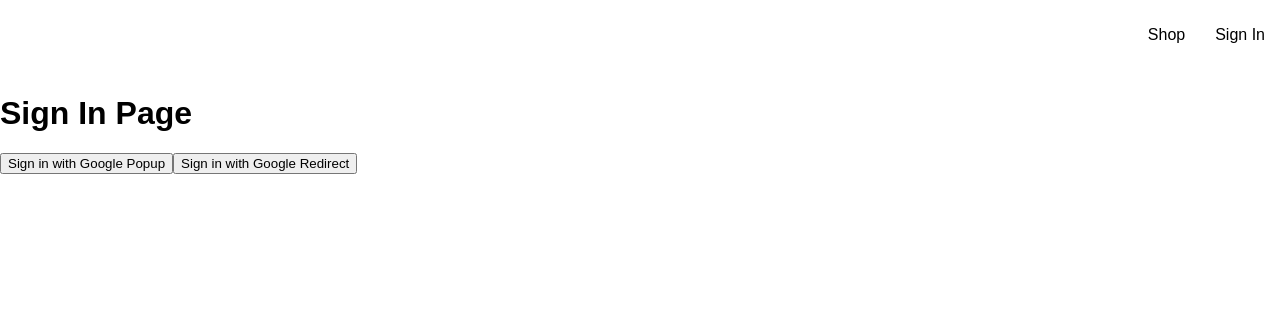
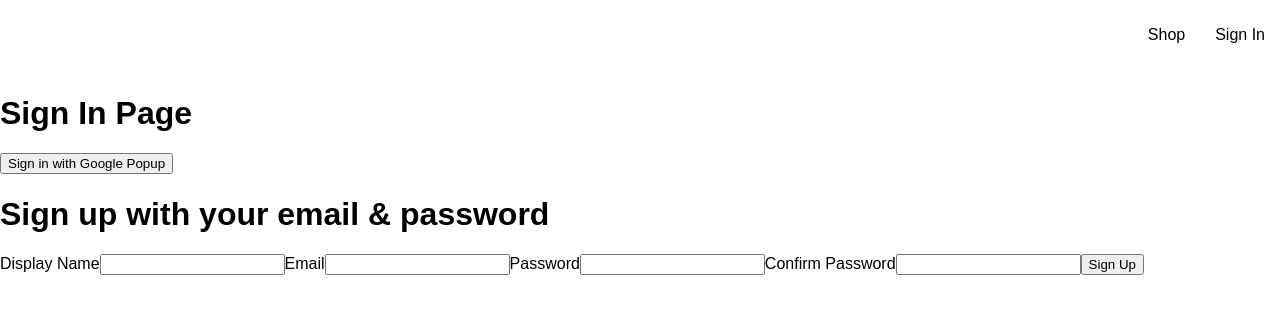
Before and after one commit to srose22/clothing-shop, a React (Create React App) app: page /sign-in in a window 1280 px wide. Shown: the top 314 px of the page. Built offline with nearby package versions, Linux system fonts and the light colour scheme; some icons are missing; a web font is replaced by a local one.

Commit message:
sign-up form functionality

```diff
--- /dev/null
+++ b/src/components/sign-up-form/sign-up-form.component.jsx
@@ -0,0 +1,99 @@
+import { useState } from "react";
+
+import {
+  createAuthUserWithEmailAndPassword,
+  createUserDocumentFromAuth,
+} from "../../utils/firebase/firebase.utils";
+
+const defaultFormFields = {
+  displayName: "",
+  email: "",
+  password: "",
+  confirmPassword: "",
+};
+
+const SignUpForm = () => {
+  const [formFields, setFormFields] = useState(defaultFormFields);
+  const { displayName, email, password, confirmPassword } = formFields;
+
+  console.log(formFields);
+
+  const resetFormFields = () => {
+    setFormFields(defaultFormFields);
+  };
+
+  const handleSubmit = async (event) => {
+    event.preventDefault();
+
+    if (password !== confirmPassword) {
+      alert("Password do not match");
+      return;
+    }
+    try {
+      const { user } = await createAuthUserWithEmailAndPassword(
+        email,
+        password
+      );
+
+      await createUserDocumentFromAuth(user, { displayName });
+      resetFormFields();
+    } catch (error) {
+      if ((error.code = "auth/email-already-in-use")) {
+        alert("Cannot create user, email already in use");
+      } else {
+        console.log("user creation encountered an error", error);
+      }
+    }
+  };
+
+  const handleChange = (event) => {
+    const { name, value } = event.target;
+    setFormFields({ ...formFields, [name]: value });
+  };
+
+  return (
+    <div>
+      <h1>Sign up with your email & password</h1>
+      <form onSubmit={handleSubmit}>
+        <label>Display Name</label>
+        <input
+          type="text"
+          required
+          onChange={handleChange}
+          name="displayName"
+          value={displayName}
+        />
+
+        <label>Email</label>
+        <input
+          type="email"
+          required
+          onChange={handleChange}
+          name="email"
+          value={email}
+        />
+
+        <label>Password</label>
+        <input
+          type="password"
+          required
+          onChange={handleChange}
+          name="password"
+          value={password}
+        />
+
+        <label>Confirm Password</label>
+        <input
+          type="password"
+          required
+          onChange={handleChange}
+          name="confirmPassword"
+          value={confirmPassword}
+        />
+        <button type="submit">Sign Up</button>
+      </form>
+    </div>
+  );
+};
+
+export default SignUpForm;
--- a/src/routes/sign-in/sign-in.component.jsx
+++ b/src/routes/sign-in/sign-in.component.jsx
@@ -1,22 +1,10 @@
 import {
   signInWithGooglePopup,
-  signInWithGoogleRedirect,
   createUserDocumentFromAuth,
-  auth,
 } from "../../utils/firebase/firebase.utils";
-import { useEffect } from "react";
-import { getRedirectResult } from "firebase/auth";
+import SignUpForm from "../../components/sign-up-form/sign-up-form.component";
 
 const SignIn = () => {
-  useEffect(() => {
-    (async () => {
-      const response = await getRedirectResult(auth);
-      if (response) {
-        const userDocRef = await createUserDocumentFromAuth(response.user);
-      }
-    })();
-  }, []);
-
   const logGoogleUser = async () => {
     const { user } = await signInWithGooglePopup();
     const userDocRef = await createUserDocumentFromAuth(user);
@@ -26,9 +14,7 @@
     <div>
       <h1>Sign In Page</h1>
       <button onClick={logGoogleUser}>Sign in with Google Popup</button>
-      <button onClick={signInWithGoogleRedirect}>
-        Sign in with Google Redirect
-      </button>
+      <SignUpForm />
     </div>
   );
 };
--- a/src/utils/firebase/firebase.utils.js
+++ b/src/utils/firebase/firebase.utils.js
@@ -4,6 +4,7 @@
   signInWithRedirect,
   signInWithPopup,
   GoogleAuthProvider,
+  createUserWithEmailAndPassword,
 } from "firebase/auth";
 import { getFirestore, doc, getDoc, setDoc } from "firebase/firestore";
 
@@ -31,7 +32,12 @@
 
 export const db = getFirestore();
 
-export const createUserDocumentFromAuth = async (userAuth) => {
+export const createUserDocumentFromAuth = async (
+  userAuth,
+  additionalInformation = {}
+) => {
+  if (!userAuth) return;
+
   const userDocRef = doc(db, "users", userAuth.uid);
 
   console.log(userDocRef);
@@ -49,6 +55,7 @@
         displayName,
         email,
         createdAt,
+        ...additionalInformation,
       });
     } catch (error) {
       console.log("error creating the user", error.message);
@@ -57,3 +64,8 @@
 
   return userDocRef;
 };
+
+export const createAuthUserWithEmailAndPassword = async (email, password) => {
+  if (!email || !password) return;
+  return await createUserWithEmailAndPassword(auth, email, password);
+};
```
